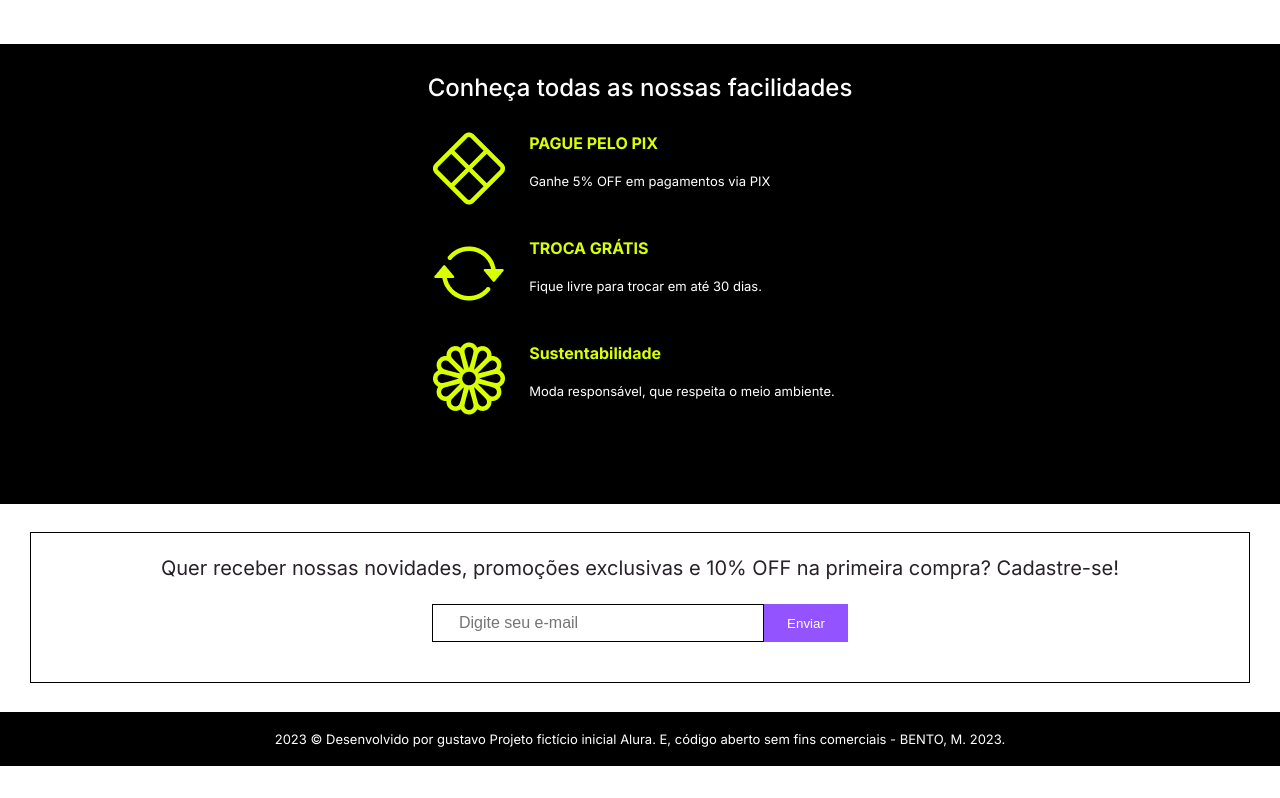
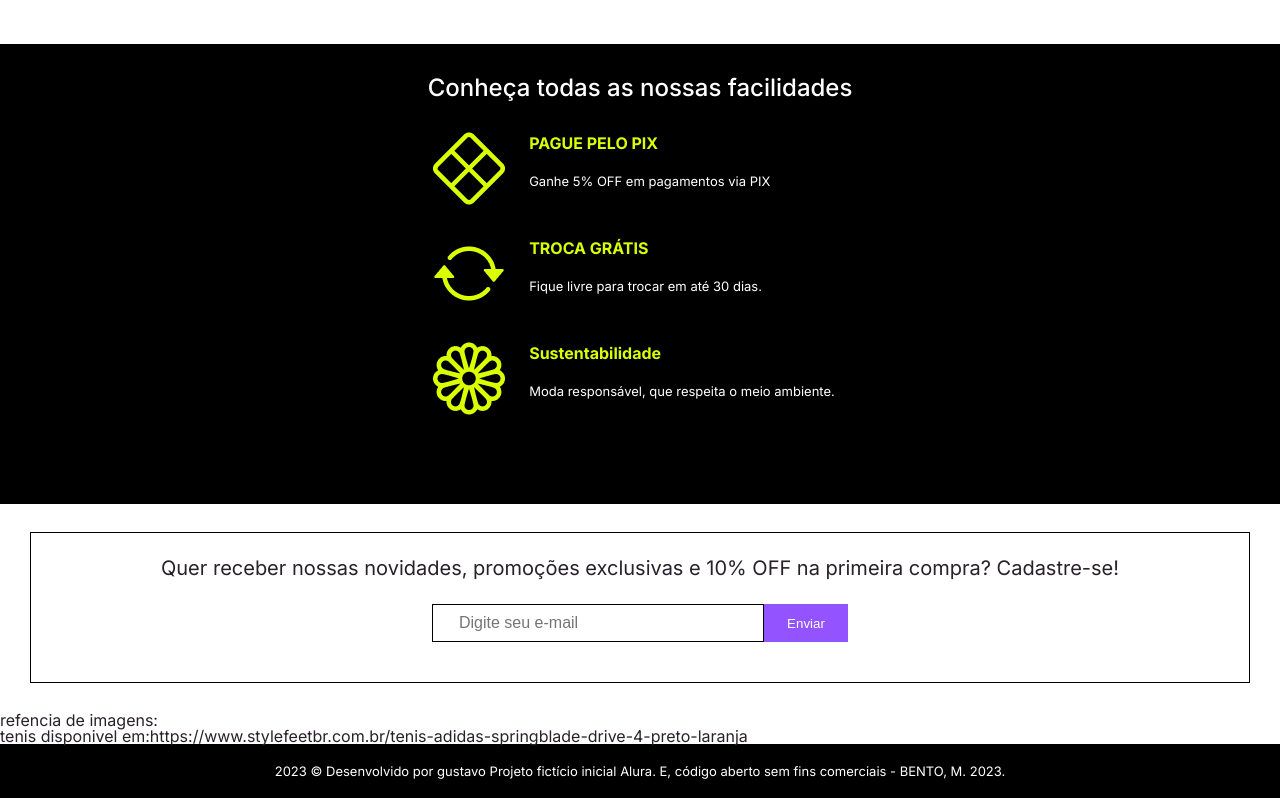
Before and after one commit to gustavo1234554321/qmarka, a website: page index.html in a window 1280 px wide. Shown: the part 1415-2213 px from the top of the page. Before the commit the page ends 2181 px from the top, so only its background shows below. Drawn offline with nearby package versions, Linux system fonts and the light colour scheme; no server answers.

Commit message:
Update index.html

```diff
--- a/index.html
+++ b/index.html
@@ -318,6 +318,23 @@
 
     </main>
 
+<div class="referencia">
+
+
+<h1>refencia de imagens: </h1>
+
+<ul>
+
+
+    <li>tenis disponivel em:https://www.stylefeetbr.com.br/tenis-adidas-springblade-drive-4-preto-laranja </li>
+
+
+
+
+
+
+
+
     <footer>
         <p class="footer_text">2023 © Desenvolvido por gustavo Projeto fictício inicial Alura. E, código aberto sem fins comerciais - BENTO, M. 2023.</p>
     </footer>
```
